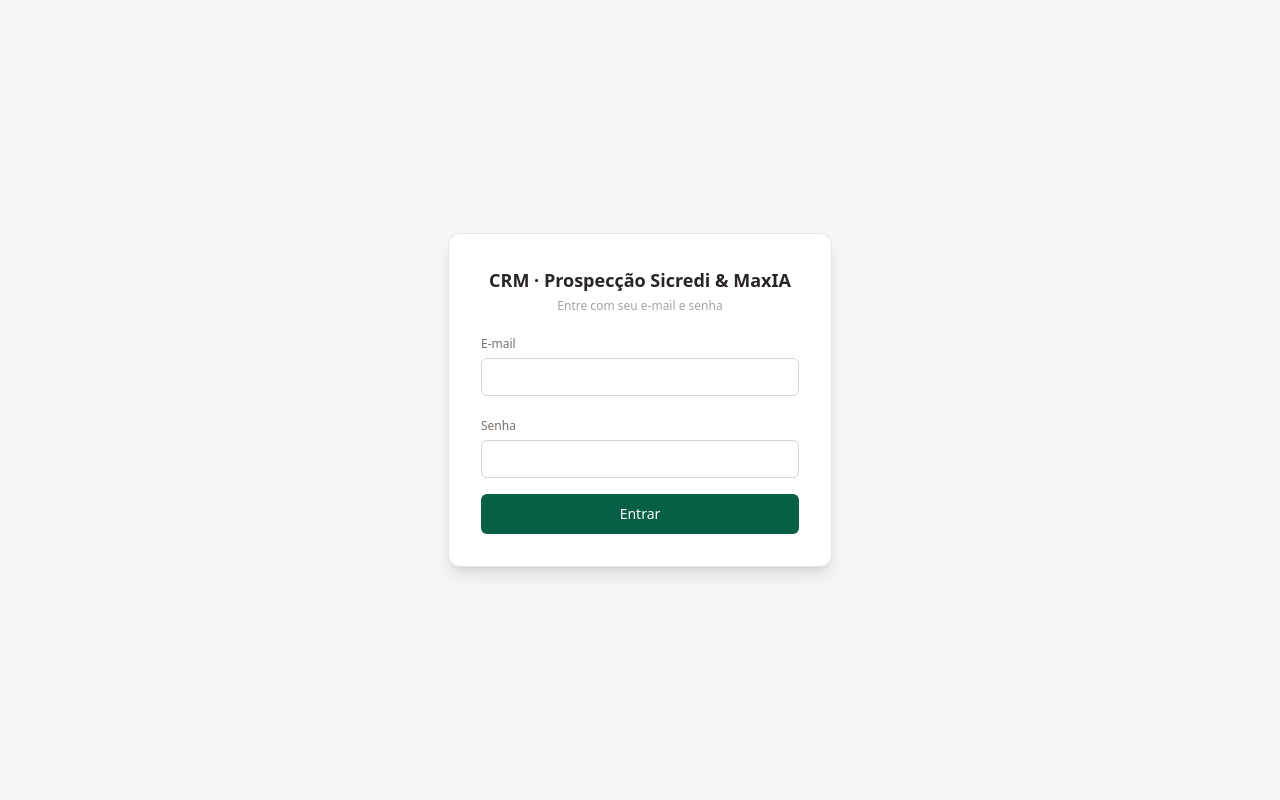
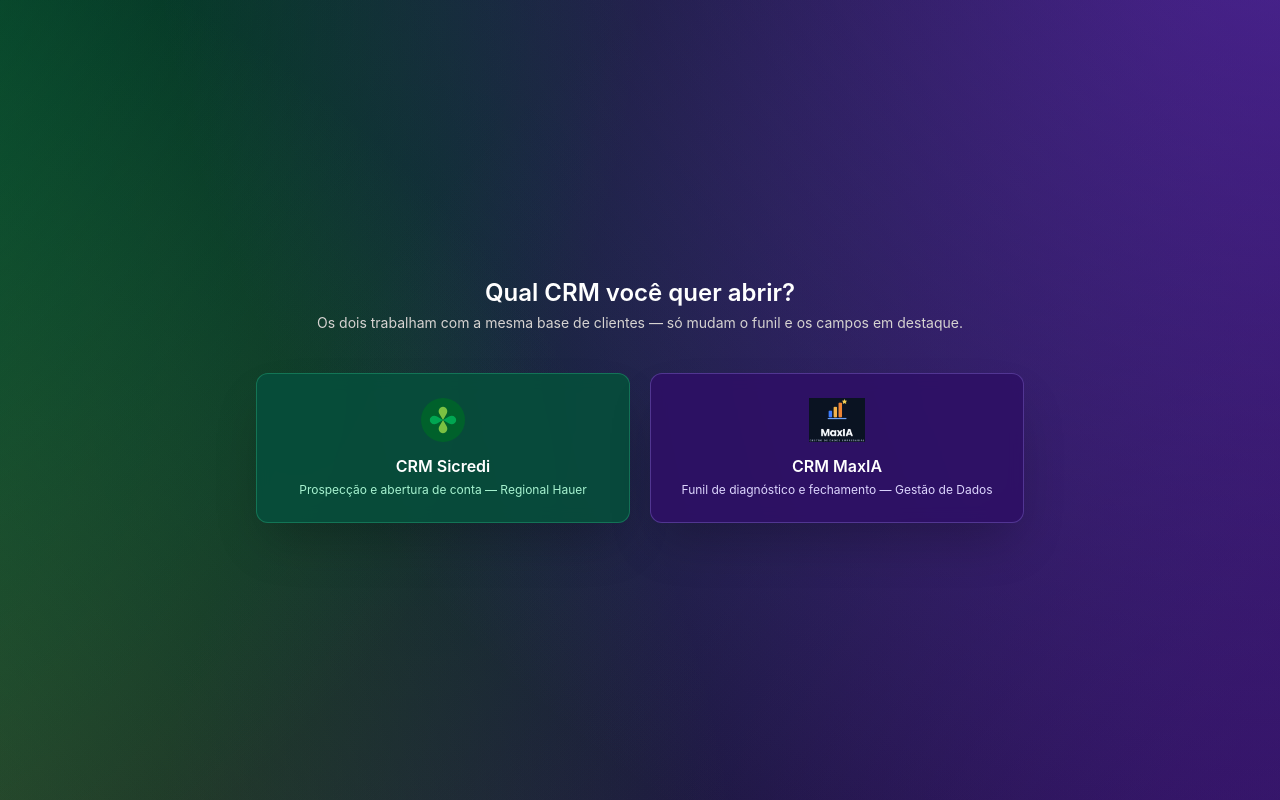
Before and after one commit to vendas-maxia/alvo, a React (Vite) app: page / in a window 1280 px wide. Built offline with nearby package versions, Linux system fonts and the light colour scheme.

Commit message:
Add files via upload

```diff
--- a/src/CRMSicrediHauer.jsx
+++ b/src/CRMSicrediHauer.jsx
@@ -2385,6 +2385,12 @@
   );
 }
 
+// Enquanto os cadastros de usuário/permissão não estiverem prontos no Supabase,
+// deixe REQUIRE_LOGIN em false — o CRM abre direto, sem pedir login, do jeito que estava antes.
+// Quando terminar os passos (migração SQL + criar os logins em Authentication > Users),
+// troque para true e o login/permissões passam a valer.
+const REQUIRE_LOGIN = false;
+
 function AuthGate() {
   const [session, setSession] = useState(undefined); // undefined = carregando, null = deslogado
   const [perfil, setPerfil] = useState(undefined); // undefined = carregando, null = sem permissão
@@ -2441,4 +2447,9 @@
   );
 }
 
-export default AuthGate;
+export default function RootApp() {
+  if (!REQUIRE_LOGIN) {
+    return <CRMApp currentUser={null} onLogout={undefined} />;
+  }
+  return <AuthGate />;
+}
```
